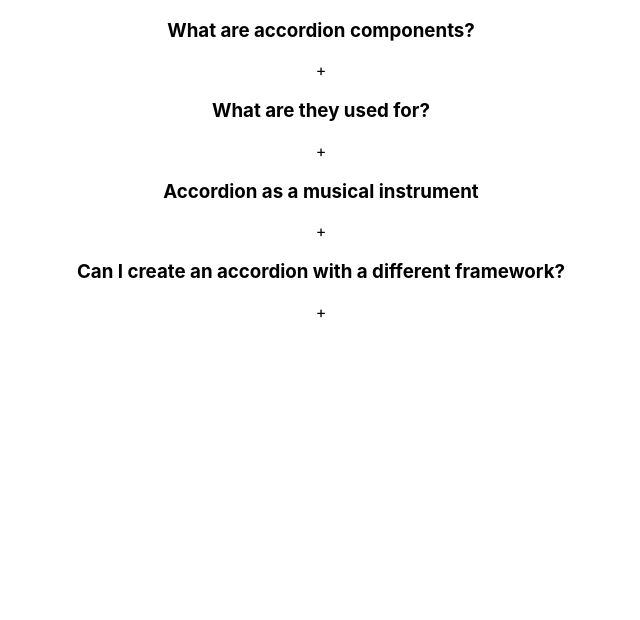
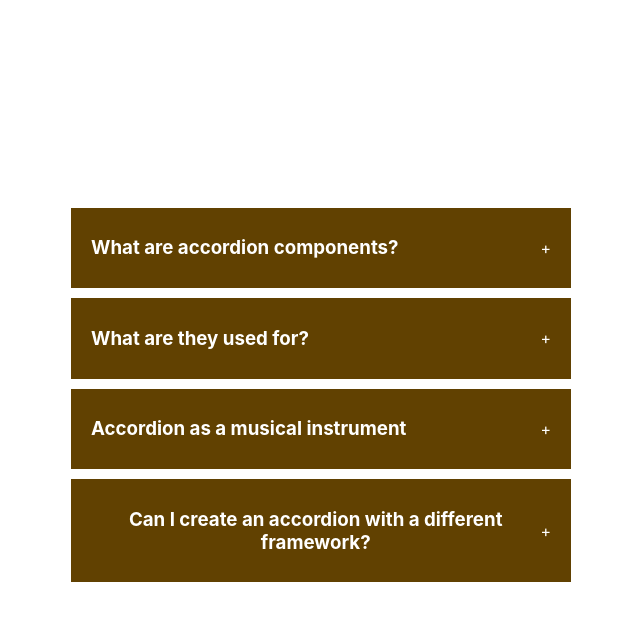
Before and after one commit to anyars-encarta/encarta-accordion, a React (Create React App) app: page / in a window 1280 px wide. Shown: the top 620 px of the page, without its empty margins (319-959 px from the left). Built offline with nearby package versions, Linux system fonts and the light colour scheme.

Commit message:
Add styling

```diff
--- a/src/components/accordion/index.jsx
+++ b/src/components/accordion/index.jsx
@@ -2,6 +2,7 @@
 // Multiple selection
 import { useState } from "react";
 import data from "./data";
+import './styles.css';
 
 const Accordion = () => {
     const [selected, setSelected] = useState(null);
--- a/src/components/accordion/styles.css
+++ b/src/components/accordion/styles.css
@@ -0,0 +1,30 @@
+.wrapper {
+    display: flex;
+    height: 100vh;
+    width: 100vw;
+    justify-content: center;
+    align-items: center;
+}
+
+.accordion {
+    width: 500px;
+}
+
+.item {
+    background: #614101;
+    margin-bottom: 10px;
+    padding: 10px 20px;
+}
+
+.title {
+    color: #ffff;
+    display: flex;
+    justify-content: space-between;
+    align-items: center;
+    cursor: pointer;
+}
+
+.content {
+    color: #ffff;
+    height: auto;
+}
```
